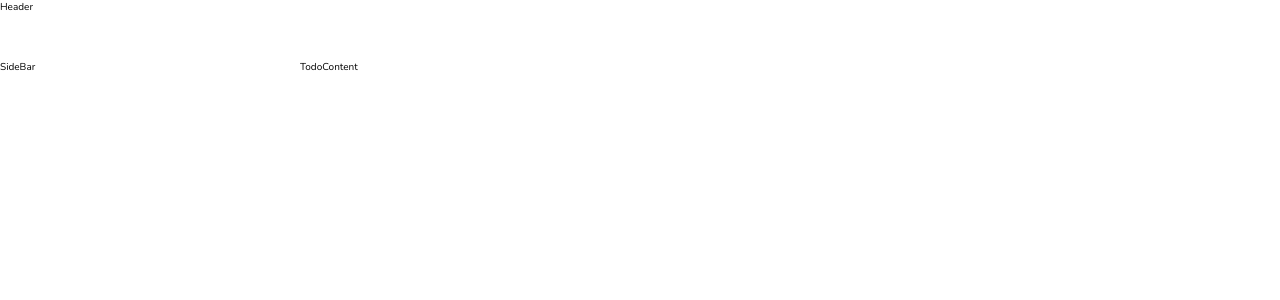
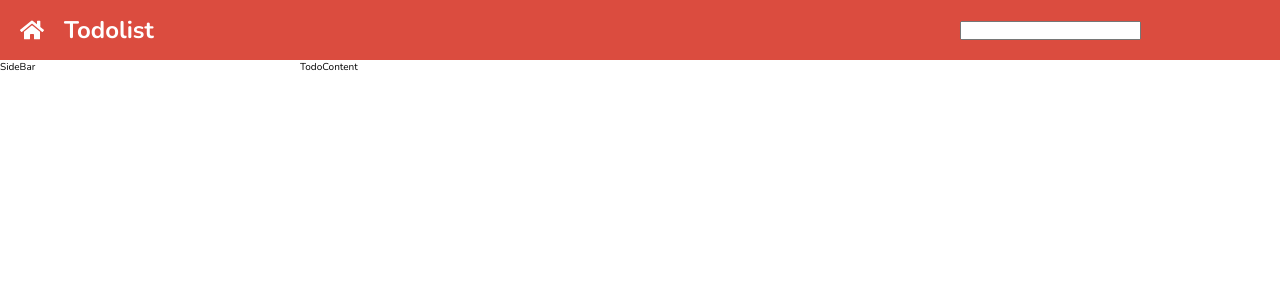
Before and after one commit to pakfron/cc15-todolist-pfz, a React (Create React App) app: page / in a window 1280 px wide. Shown: the top 300 px of the page. Built offline with nearby package versions, Linux system fonts and the light colour scheme.

Commit message:
refactor:header

```diff
--- a/package.json
+++ b/package.json
@@ -5,6 +5,7 @@
   "dependencies": {
     "react": "^18.2.0",
     "react-dom": "^18.2.0",
+    "react-icons": "^4.10.1",
     "react-scripts": "5.0.1",
     "sass": "^1.66.1"
   },
--- a/src/App.js
+++ b/src/App.js
@@ -1,13 +1,17 @@
-import './App.scss';
+import "./App.scss";
+
+import { FaHome } from "react-icons/fa";
+import Header from './Header'
 
 function App() {
   return (
-    <div className='todo'>
-    <div className="todo__header">Header</div>
-    <div className="todo__sidebar">SideBar</div>
-    <div className="todo__content">TodoContent</div>
-</div>
-
+    <div className="todo">
+      <div className="todo__header">
+        <Header/>
+      </div>
+      <div className="todo__sidebar">SideBar</div>
+      <div className="todo__content">TodoContent</div>
+    </div>
   );
 }
 
--- a/src/App.scss
+++ b/src/App.scss
@@ -1,37 +1,46 @@
+@import "./index.scss";
 $header-height: 60px;
 $sidebar-width: 300px;
 
 .todo {
   display: grid;
+  //แถวแรก สูง60  แถวสอง ทั้งหมด-60
   grid-template-rows: $header-height calc(100vh - $header-height);
   grid-template-columns: $sidebar-width calc(100vw - $sidebar-width);
- &__header{
+
+  &__header {
     // grid-row-start: 1;
     // grid-row-end: 2;
+    grid-row: 1/2;
+
     // grid-column-start: 1;
     // grid-column-end: -1;
-    grid-row: 1/2;
     grid-column: 1/-1;
+
     // background-color: red;
-}
-&__sidebar{
+  }
+
+  &__sidebar {
     // grid-row-start: 2;
     // grid-row-end: -1;
+    grid-row: 2/-1;
+
     // grid-column-start: 1;
     // grid-column-end: 2;
+    // grid-column: 1/2;
+    grid-column: 1 / span 1;
 
-    grid-row: 2/-1;
-    grid-column: 1/2;
-    // background-color: blue;
-}
-&__content{
+    // background-color: tan;
+  }
+  &__content {
     // grid-row-start: 2;
     // grid-row-end: -1;
+    grid-row: 2/-1;
     // grid-column-start: 2;
     // grid-column-end: -1;
-    grid-row: 2/-1;
     grid-column: 2/-1;
-    // background-color: rgb(59, 14, 14);
+    // background-color: rgb(88, 255, 76);
+  }
 }
 
-}
+// HEADER
--- /dev/null
+++ b/src/Header.jsx
@@ -0,0 +1,23 @@
+import "./App.scss";
+import './Header.scss'
+import { FaHome } from "react-icons/fa";
+
+function Header() {
+  return (
+
+        <header className="header">
+          <div className="header__logo">
+            <FaHome />
+          </div>
+          <div className="header__text">
+            <h1>Todolist</h1>
+          </div>
+          <div className="header__search">
+            <input />
+          </div>
+        </header>
+
+  );
+}
+
+export default Header;
--- /dev/null
+++ b/src/Header.scss
@@ -0,0 +1,29 @@
+@import 'index.scss';
+
+.header {
+    display: flex;
+    align-items: center;
+    gap: 20px;
+
+    background-color: $primary;
+    height: $header-height;
+    padding: 5px 20px ;
+
+    &__logo {
+      display: flex;
+      font-size: 2.4rem;
+      color: $white;
+    }
+
+    &__text {
+      flex: 1;
+      color: $white;
+          & > h1 {
+          font-size: 2.4rem;
+          display: inline;
+      }
+    }
+    &__search {
+      min-width: 300px;
+    }
+  }
--- a/src/index.scss
+++ b/src/index.scss
@@ -4,6 +4,9 @@
 $grey-light: #eaeaea;
 $grey-dark: #808080;
 $white: #fff;
+$header-height: 60px;
+$sidebar-width: 300px;
+
 *,
 *::after,
 *::before {
```
Also changed, not shown: 2 other files (tests, documents, lock files or other folders).
